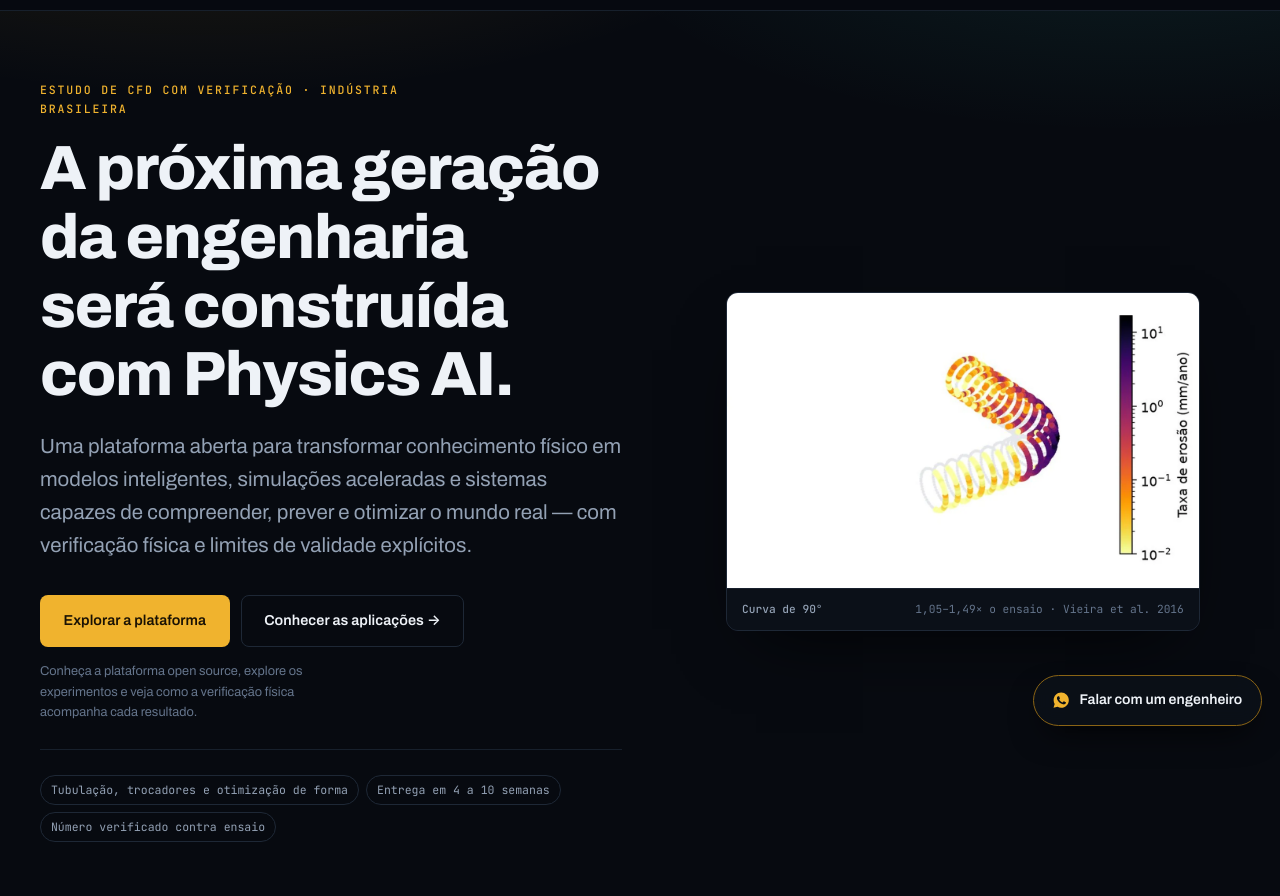
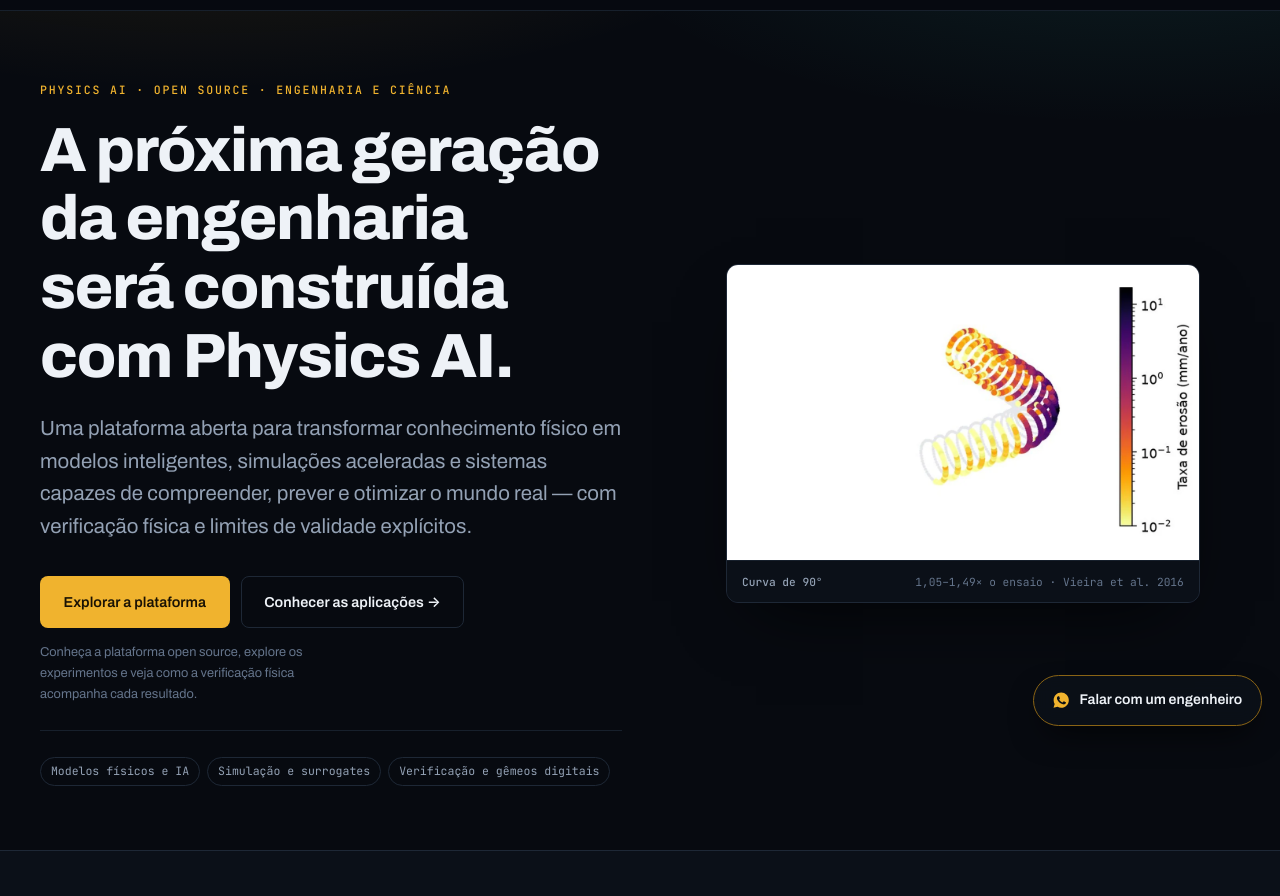
Before and after one commit to PINNeAPPle-Labs/PINNeAPPle-Labs.github.io, a plain HTML site: page index.html in a window 1280 px wide. Shown: the part 56-952 px from the top of the page. Drawn offline with Linux system fonts and the light colour scheme.

Commit message:
fix: align published hero CTAs and copy with platform positioning

```diff
--- a/index.html
+++ b/index.html
@@ -38,7 +38,7 @@
       <a href="" aria-current="page">Início</a>
       <a href="studio/">Studio</a>
       <a href="relatorios/">Relatórios</a>
-      <a href="artigos/">Artigos</a>
+      <a href="casos-de-sucesso/">Artigos</a>
       <a href="lib/">A lib</a>
       <a href="https://pinneapple-labs.github.io/PINNeAPPle/" target="_blank" rel="noopener">Docs ↗</a>
       <a class="pre" href="studio/#pre-acesso">Pré-acesso ↗</a>
@@ -58,7 +58,7 @@
   <section class="hero">
     <div class="wrap hero-grid">
       <div>
-        <p class="eyebrow">Estudo de CFD com verificação · indústria brasileira</p>
+        <p class="eyebrow">Physics AI · Open Source · Engenharia e Ciência</p>
         <h1>A próxima geração da engenharia será construída com Physics AI.</h1>
         <p class="lead">Uma plataforma aberta para transformar conhecimento físico em modelos inteligentes, simulações aceleradas e sistemas capazes de compreender, prever e otimizar o mundo real — com verificação física e limites de validade explícitos.</p>
         <div class="hero-actions">
@@ -66,7 +66,7 @@
           <a class="btn btn-ghost" href="artigos/">Conhecer as aplicações →</a>
         </div>
         <p class="hero-note">Conheça a plataforma open source, explore os experimentos e veja como a verificação física acompanha cada resultado.</p>
-        <div class="hero-meta"><span class="chip">Tubulação, trocadores e otimização de forma</span><span class="chip">Entrega em 4 a 10 semanas</span><span class="chip">Número verificado contra ensaio</span></div>
+        <div class="hero-meta"><span class="chip">Modelos físicos e IA</span><span class="chip">Simulação e surrogates</span><span class="chip">Verificação e gêmeos digitais</span></div>
       </div>
       <div>
         <figure class="hero-media">
```
